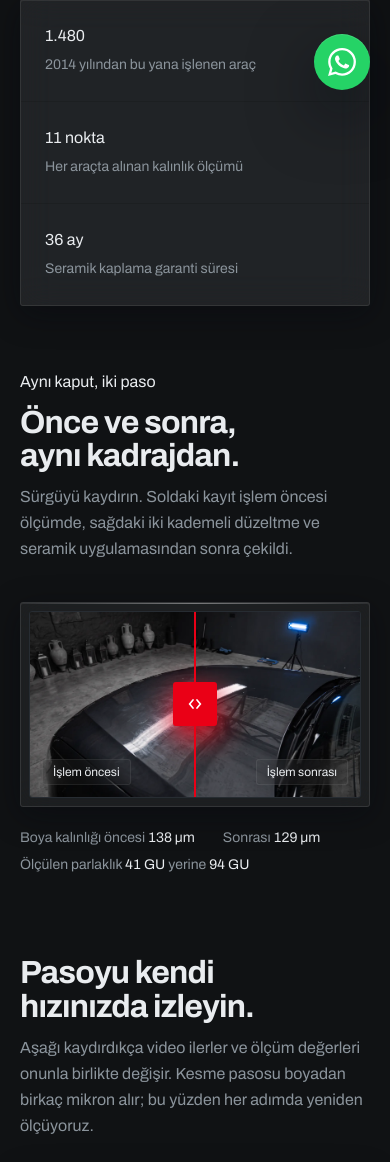
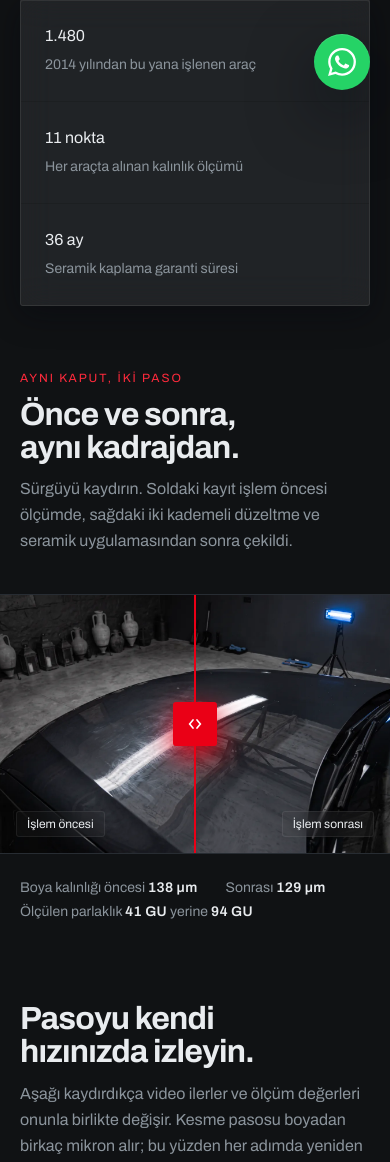
Before and after one commit to AsilDogukanSamay/kalibre, a PHP site: page / in a window 390 px wide. Shown: the part 734-1896 px from the top of the page. Run offline with PHP 8.4, Linux system fonts and the light colour scheme; style sheets or scripts are compiled from the project's sources.

Commit message:
Oncesi/sonrasi bolumu tam ekrana tasindi
- Editoryal kural: metin .shell icinde kisitli, gorsel tam ekran
- 1880px ekranda gorsel 1254px -> 1865px, alttaki scroll bolumuyle tutarli
- Yukseklik max-h-80dvh ile sinirlandi (16:9 genis ekranda 1057px oluyordu)
- Mobilde oran 16:9 -> 3:2, karsilastirma yuksekligi 220px -> 260px
- .compare-meta sinifi CSS'e tasindi (satir ici utility yerine)

```diff
--- a/app/Views/partials/compare.php
+++ b/app/Views/partials/compare.php
@@ -1,11 +1,18 @@
-<section id="calismalar" class="section shell">
+<?php /**
+ * Editoryal kural: METIN okunabilir genislikte (.shell) kalir,
+ * GORSEL tam ekrana tasar. Hemen altindaki scroll bolumu de tam ekran
+ * oldugu icin iki gosterim bolumu ayni dili konusur.
+ */ ?>
+<section id="calismalar" class="section">
+
+    <div class="shell">
         <div class="section-head">
-        <span class="eyebrow">Aynı kaput, iki paso</span>
-        <h2 class="h-section text-balance">Önce ve sonra, aynı kadrajdan.</h2>
+            <span class="text-xs uppercase tracking-[0.16em] text-brand-text">Aynı kaput, iki paso</span>
+            <h2 class="h-section">Önce ve sonra, aynı kadrajdan.</h2>
             <p class="body-text">Sürgüyü kaydırın. Soldaki kayıt işlem öncesi ölçümde, sağdaki iki kademeli düzeltme ve seramik uygulamasından sonra çekildi.</p>
         </div>
+    </div>
 
-    <div class="glass glass-sheen p-2">
     <div class="compare" data-compare>
         <img class="compare-img" src="<?= e(asset('img/kaput-oncesi.webp')) ?>" alt="Düzeltme öncesi, hologram izleriyle dağılmış yansıma" width="1600" height="894" loading="lazy" decoding="async">
         <img class="compare-img compare-after" src="<?= e(asset('img/kaput-sonrasi.webp')) ?>" alt="Düzeltme sonrası, keskin ve kesintisiz yansıma" width="1600" height="894" loading="lazy" decoding="async">
@@ -16,15 +23,17 @@
                 </svg>
             </span>
         </div>
-            <span class="compare-tag left-3">İşlem öncesi</span>
-            <span class="compare-tag right-3">İşlem sonrası</span>
+        <span class="compare-tag left-4 sm:left-6">İşlem öncesi</span>
+        <span class="compare-tag right-4 sm:right-6">İşlem sonrası</span>
         <input class="compare-range" type="range" min="0" max="100" value="50" step="0.5" aria-label="Öncesi ve sonrası karşılaştırma sürgüsü" data-compare-range>
     </div>
+
+    <div class="shell">
+        <p class="compare-meta">
+            <span>Boya kalınlığı öncesi <strong class="readout text-ink">138 &micro;m</strong></span>
+            <span>Sonrası <strong class="readout text-ink">129 &micro;m</strong></span>
+            <span>Ölçülen parlaklık <strong class="readout text-ink">41 GU</strong> yerine <strong class="readout text-ink">94 GU</strong></span>
+        </p>
     </div>
 
-    <p class="body-sm mt-5 flex flex-wrap gap-x-7 gap-y-1">
-        <span>Boya kalınlığı öncesi <strong class=" tabular-nums text-ink">138 &micro;m</strong></span>
-        <span>Sonrası <strong class=" tabular-nums text-ink">129 &micro;m</strong></span>
-        <span>Ölçülen parlaklık <strong class=" tabular-nums text-ink">41 GU</strong> yerine <strong class=" tabular-nums text-ink">94 GU</strong></span>
-    </p>
 </section>
--- a/resources/css/app.css
+++ b/resources/css/app.css
@@ -164,13 +164,18 @@
   /* ---------- Öncesi / sonrası sürgüsü ----------
      Konum tek bir custom property ile taşınır; JS yalnızca o değeri günceller,
      kırpma ve konumlandırma kuralları burada kalır. */
-  .compare        { @apply relative aspect-video overflow-hidden rounded-glass border border-line; }
+  /* Tam ekran gorsel. Yukseklik kapatilmazsa 16:9 genis ekranda ekrandan
+     tasiyor (1880px'te 1057px), o yuzden ust sinir var. */
+  /* Dar ekranda 16:9 yalnizca ~220px yukseklik birakiyor, iki kareyi
+     karsilastirmak icin yetersiz. Mobilde 3:2, sm ustunde 16:9. */
+  .compare        { @apply relative aspect-[3/2] max-h-[80dvh] w-full overflow-hidden border-y border-line sm:aspect-video; }
   .compare-img    { @apply absolute inset-0 h-full w-full object-cover; }
   .compare-after  { clip-path: inset(0 0 0 var(--compare-pos, 50%)); }
   .compare-handle { @apply absolute inset-y-0 w-0.5 -translate-x-1/2 bg-brand; left: var(--compare-pos, 50%); }
   .compare-grip   { @apply absolute left-1/2 top-1/2 grid h-11 w-11 -translate-x-1/2 -translate-y-1/2 place-items-center rounded-glass bg-brand shadow-brand; }
   .compare-range  { @apply absolute inset-0 h-full w-full cursor-ew-resize opacity-0; }
-  .compare-tag    { @apply glass-soft pointer-events-none absolute bottom-3 px-2.5 py-1 text-xs; }
+  .compare-tag    { @apply glass-soft pointer-events-none absolute bottom-4 px-2.5 py-1 text-xs; }
+  .compare-meta   { @apply mt-6 flex max-w-[86ch] flex-wrap gap-x-7 gap-y-1 text-sm text-ink-muted; }
 
   /* ---------- Scroll ile ilerleyen paso ---------- */
   .scrub-track { @apply relative; height: 280vh; }
```
Also changed, not shown: README.md. Lines whose indentation alone changed are shown as unchanged.
